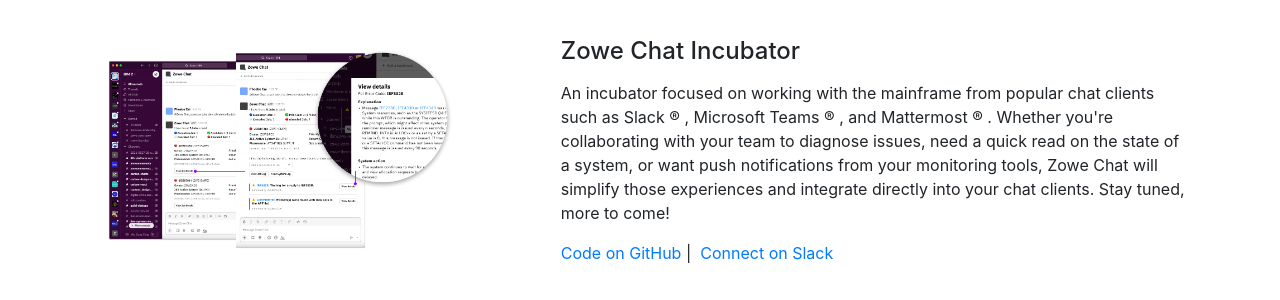
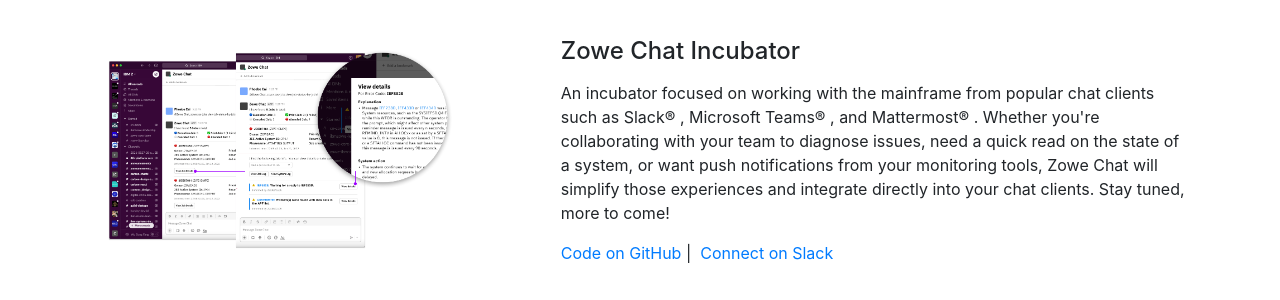
Before and after one commit to zowe/zowe.github.io, a Jekyll site: the page built from index.md, in a window 1280 px wide and 900 px high, scrolled down 5460 px. Shown: the part 177-477 px from the top of the window. Built offline with Jekyll 4.4.1, drawn with Linux system fonts in a browser that asks for light colours; our own code applies the rules of GitHub Pages for plain Markdown files; some of the changed text lies outside the part shown.

Commit message:
minor formatting changes, swap intellij picture/blurb
Signed-off-by: MarkAckert <mark.ackert@broadcom.com>

```diff
--- a/index.md
+++ b/index.md
@@ -117,7 +117,7 @@
       </a>
       <a href="#intellij-intro" class="card-link">
       <svg width="1em" height="1em" viewBox="0 0 16 16" class="bi bi-arrow-right-circle" fill="currentColor" xmlns="http://www.w3.org/2000/svg"> <path fill-rule="evenodd" d="M8 15A7 7 0 1 0 8 1a7 7 0 0 0 0 14zm0 1A8 8 0 1 0 8 0a8 8 0 0 0 0 16z"/> <path fill-rule="evenodd" d="M7.646 11.354a.5.5 0 0 1 0-.708L10.293 8 7.646 5.354a.5.5 0 1 1 .708-.708l3 3a.5.5 0 0 1 0 .708l-3 3a.5.5 0 0 1-.708 0z"/> <path fill-rule="evenodd" d="M4.5 8a.5.5 0 0 1 .5-.5h5a.5.5 0 0 1 0 1H5a.5.5 0 0 1-.5-.5z"/></svg>
-      Zowe IntelliJ &#x00AE; Plugin - Incubator
+      Zowe IntelliJ&#x00AE; Plugin - Incubator
       </a>
       <a href="#chat-intro" class="card-link">
       <svg width="1em" height="1em" viewBox="0 0 16 16" class="bi bi-arrow-right-circle" fill="currentColor" xmlns="http://www.w3.org/2000/svg"> <path fill-rule="evenodd" d="M8 15A7 7 0 1 0 8 1a7 7 0 0 0 0 14zm0 1A8 8 0 1 0 8 0a8 8 0 0 0 0 16z"/> <path fill-rule="evenodd" d="M7.646 11.354a.5.5 0 0 1 0-.708L10.293 8 7.646 5.354a.5.5 0 1 1 .708-.708l3 3a.5.5 0 0 1 0 .708l-3 3a.5.5 0 0 1-.708 0z"/> <path fill-rule="evenodd" d="M4.5 8a.5.5 0 0 1 .5-.5h5a.5.5 0 0 1 0 1H5a.5.5 0 0 1-.5-.5z"/></svg>
@@ -327,9 +327,6 @@
     </div>
     <hr class="w-75 mt-5 mb-5">
     <div class="row" style="margin-bottom: 4%">
-      <div class="col-md-5 col-sm order-last order-sm-first">
-        <img class="image-zowe-use" src="assets/img/intellij_squad.png">
-      </div>
       <div class="col-md-7 col-sm order-first order-sm-last">
         <a id="intellij-intro"><h4>Zowe IntelliJ Plugin (Incubator)</h4></a>
         <p style="margin: 1rem auto">A plugin is dedicated to facilitate working with z/OS datasets through providing a possibility to work with them in any IntelliJ IDE.
@@ -340,6 +337,9 @@
             <a href="{{ site.intellij_doc_url }}">Learn more</a>&nbsp;|&nbsp;
           </p>
       </div>
+       <div class="col-md-5 col-sm order-last order-sm-first">
+        <img class="image-zowe-use" src="assets/img/intellij_squad.png">
+      </div>
     </div>
     <div class="row" style="margin-bottom: 4%">
       <div class="col-md-5 col-sm order-last order-sm-first">
@@ -347,7 +347,7 @@
       </div>
       <div class="col-md-7 col-sm order-first order-sm-last">
         <a id="chat-intro"><h4>Zowe Chat Incubator</h4></a>
-        <p style="margin: 1rem auto">An incubator focused on working with the mainframe from popular chat clients such as Slack &#x00AE; , Microsoft Teams &#x00AE; , and Mattermost &#x00AE; . Whether you're collaborating with your team to diagnose issues, need a quick read on the state of a system, or want push notifications from your monitoring tools, Zowe Chat will simplify those experiences and integrate directly into your chat clients. Stay tuned, more to come!
+        <p style="margin: 1rem auto">An incubator focused on working with the mainframe from popular chat clients such as Slack&#x00AE; , Microsoft Teams&#x00AE; , and Mattermost&#x00AE; . Whether you're collaborating with your team to diagnose issues, need a quick read on the state of a system, or want push notifications from your monitoring tools, Zowe Chat will simplify those experiences and integrate directly into your chat clients. Stay tuned, more to come!
         </p>
           <p>
             <a href="{{ site.chat_github_url }}">Code on GitHub</a>&nbsp;|&nbsp;
```
